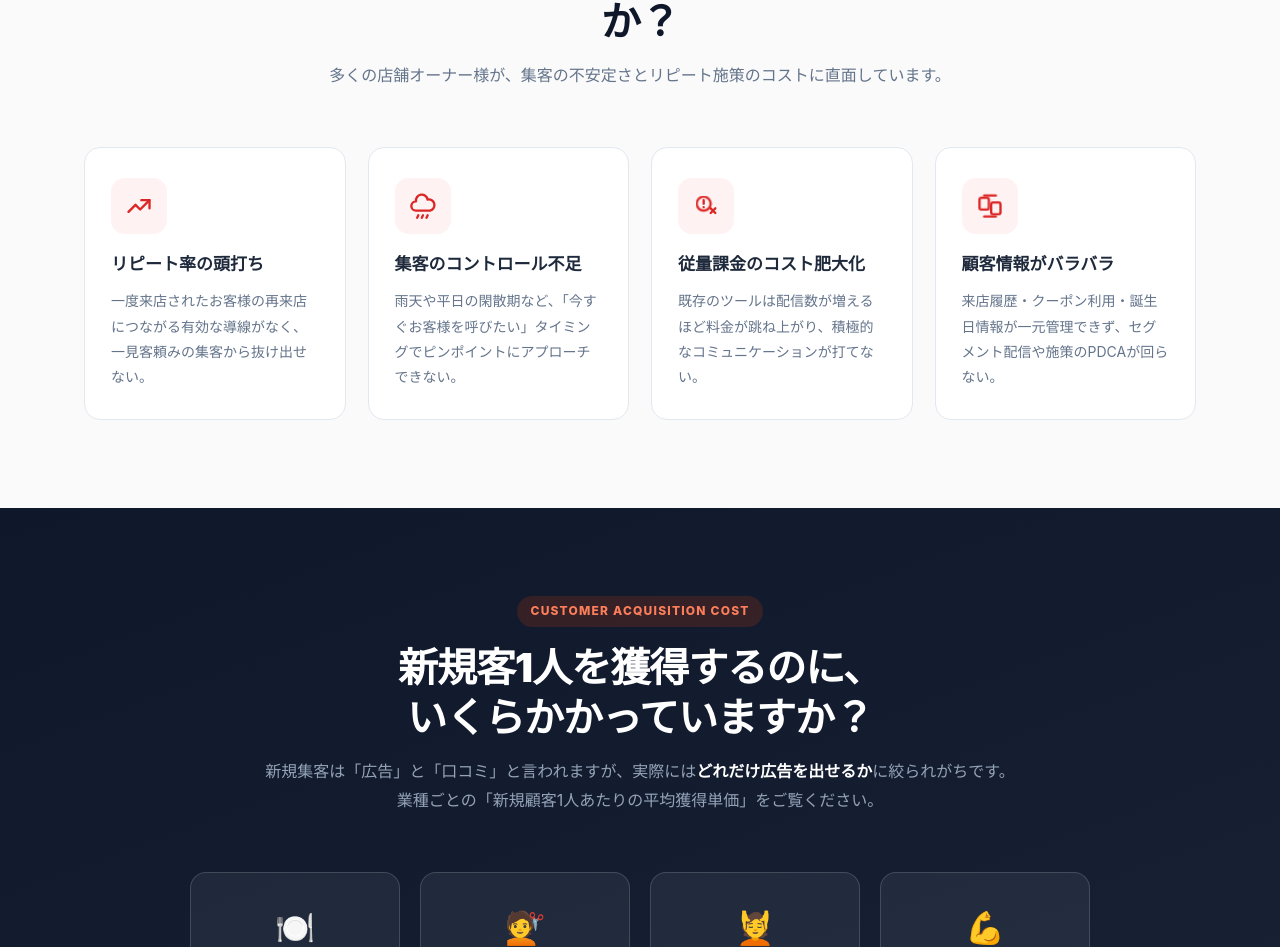
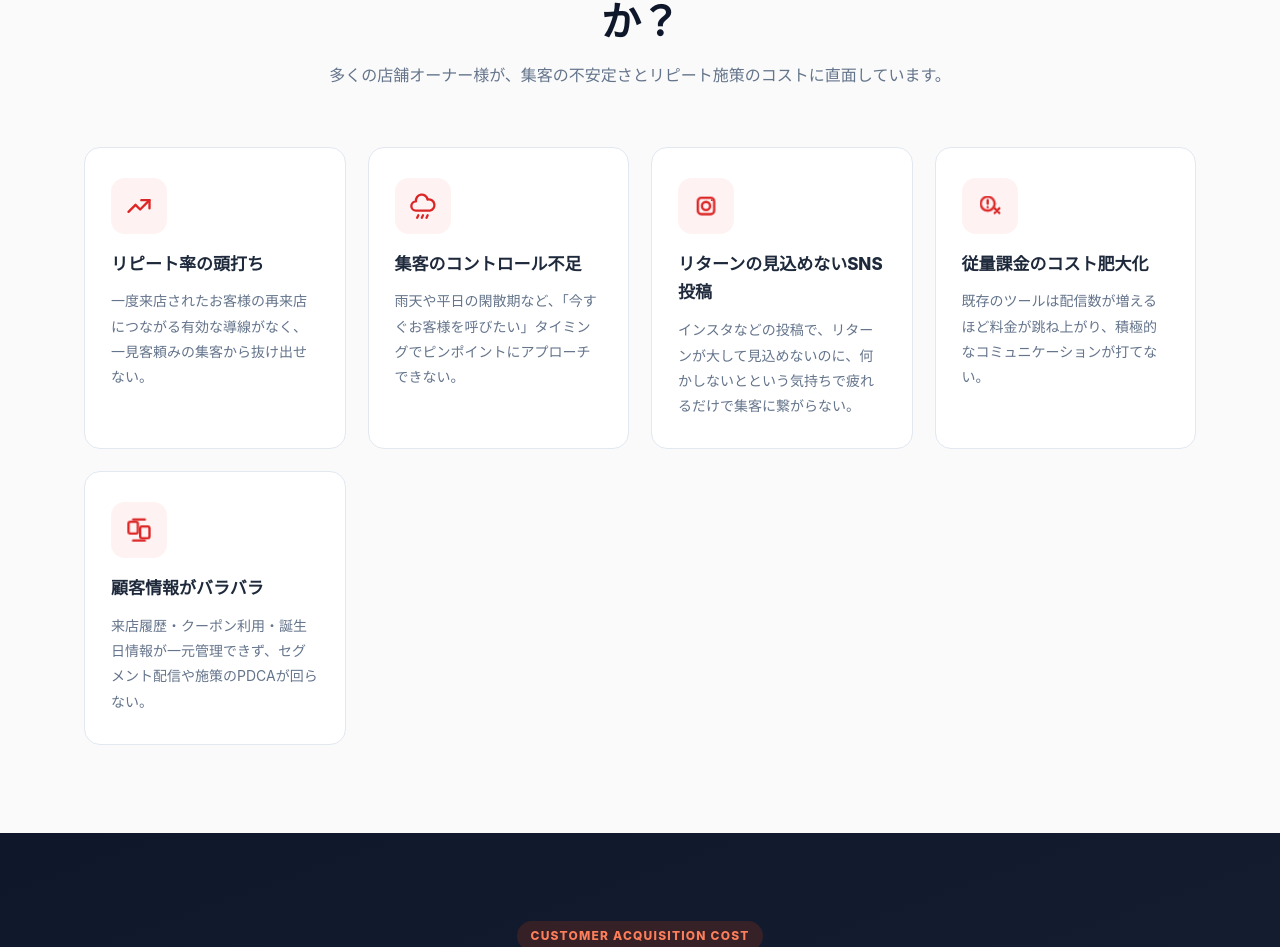
Before and after one commit to thellcishii-lang/push-taro, a Next.js app: page / in a window 1280 px wide. Shown: the part 2769-3716 px from the top of the page. Built offline with nearby package versions, Linux system fonts and the light colour scheme; no server answers.

Commit message:
Update HomeClient.tsx

```diff
--- a/app/components/HomeClient.tsx
+++ b/app/components/HomeClient.tsx
@@ -337,6 +337,7 @@ export default function HomeClient() {
     </div>
 
     <div className="problem-grid">
+      {/* ① リピート率の頭打ち */}
       <div className="problem-card tilt-in" style={{ transitionDelay: '0s' }}>
         <div className="problem-icon">
           <svg width="28" height="28" viewBox="0 0 24 24" fill="none">
@@ -347,6 +348,8 @@ export default function HomeClient() {
         <h3>リピート率の頭打ち</h3>
         <p>一度来店されたお客様の再来店につながる有効な導線がなく、一見客頼みの集客から抜け出せない。</p>
       </div>
+
+      {/* ② 集客のコントロール不足 */}
       <div className="problem-card tilt-in" style={{ transitionDelay: '0.1s' }}>
         <div className="problem-icon">
           <svg width="28" height="28" viewBox="0 0 24 24" fill="none">
@@ -357,7 +360,22 @@ export default function HomeClient() {
         <h3>集客のコントロール不足</h3>
         <p>雨天や平日の閑散期など、「今すぐお客様を呼びたい」タイミングでピンポイントにアプローチできない。</p>
       </div>
+
+      {/* ③ ★ NEW：リターンの見込めないSNS投稿 */}
       <div className="problem-card tilt-in" style={{ transitionDelay: '0.2s' }}>
+        <div className="problem-icon">
+          <svg width="28" height="28" viewBox="0 0 24 24" fill="none">
+            <rect x="5" y="5" width="14" height="14" rx="3" stroke="#dc2626" strokeWidth="2" />
+            <circle cx="12" cy="12" r="3.5" stroke="#dc2626" strokeWidth="2" />
+            <circle cx="17" cy="7" r="0.8" fill="#dc2626" />
+          </svg>
+        </div>
+        <h3>リターンの見込めないSNS投稿</h3>
+        <p>インスタなどの投稿で、リターンが大して見込めないのに、何かしないとという気持ちで疲れるだけで集客に繋がらない。</p>
+      </div>
+
+      {/* ④ 従量課金のコスト肥大化 */}
+      <div className="problem-card tilt-in" style={{ transitionDelay: '0.3s' }}>
         <div className="problem-icon">
           <svg width="28" height="28" viewBox="0 0 24 24" fill="none">
             <circle cx="10" cy="10" r="6" stroke="#dc2626" strokeWidth="2" />
@@ -368,7 +386,9 @@ export default function HomeClient() {
         <h3>従量課金のコスト肥大化</h3>
         <p>既存のツールは配信数が増えるほど料金が跳ね上がり、積極的なコミュニケーションが打てない。</p>
       </div>
-            <div className="problem-card tilt-in" style={{ transitionDelay: '0.3s' }}>
+
+      {/* ⑤ 顧客情報がバラバラ */}
+      <div className="problem-card tilt-in" style={{ transitionDelay: '0.4s' }}>
         <div className="problem-icon">
           <svg width="28" height="28" viewBox="0 0 24 24" fill="none">
             <rect x="3" y="5" width="8" height="10" rx="1.5" stroke="#dc2626" strokeWidth="2" />
```
Lines whose indentation alone changed are shown as unchanged.
